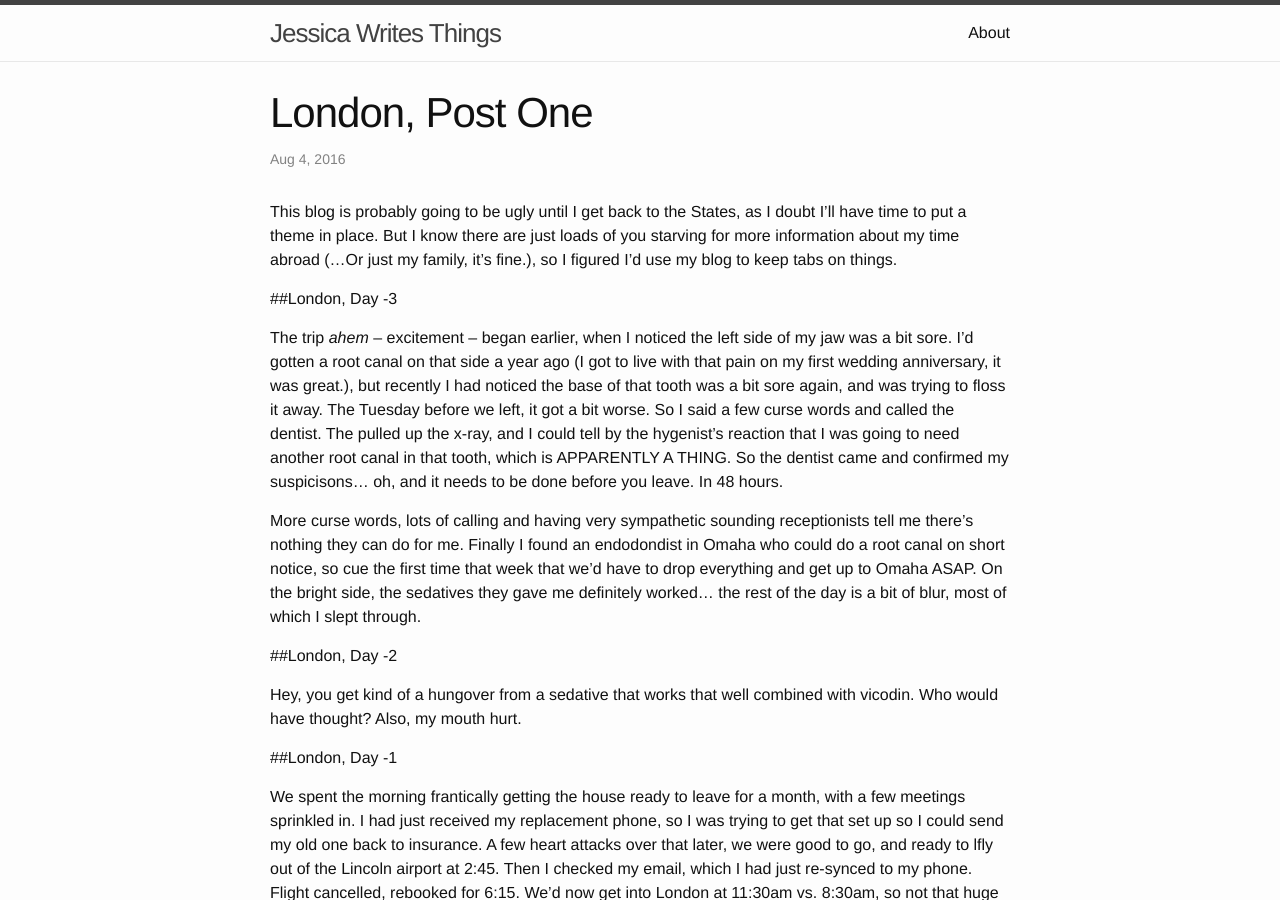
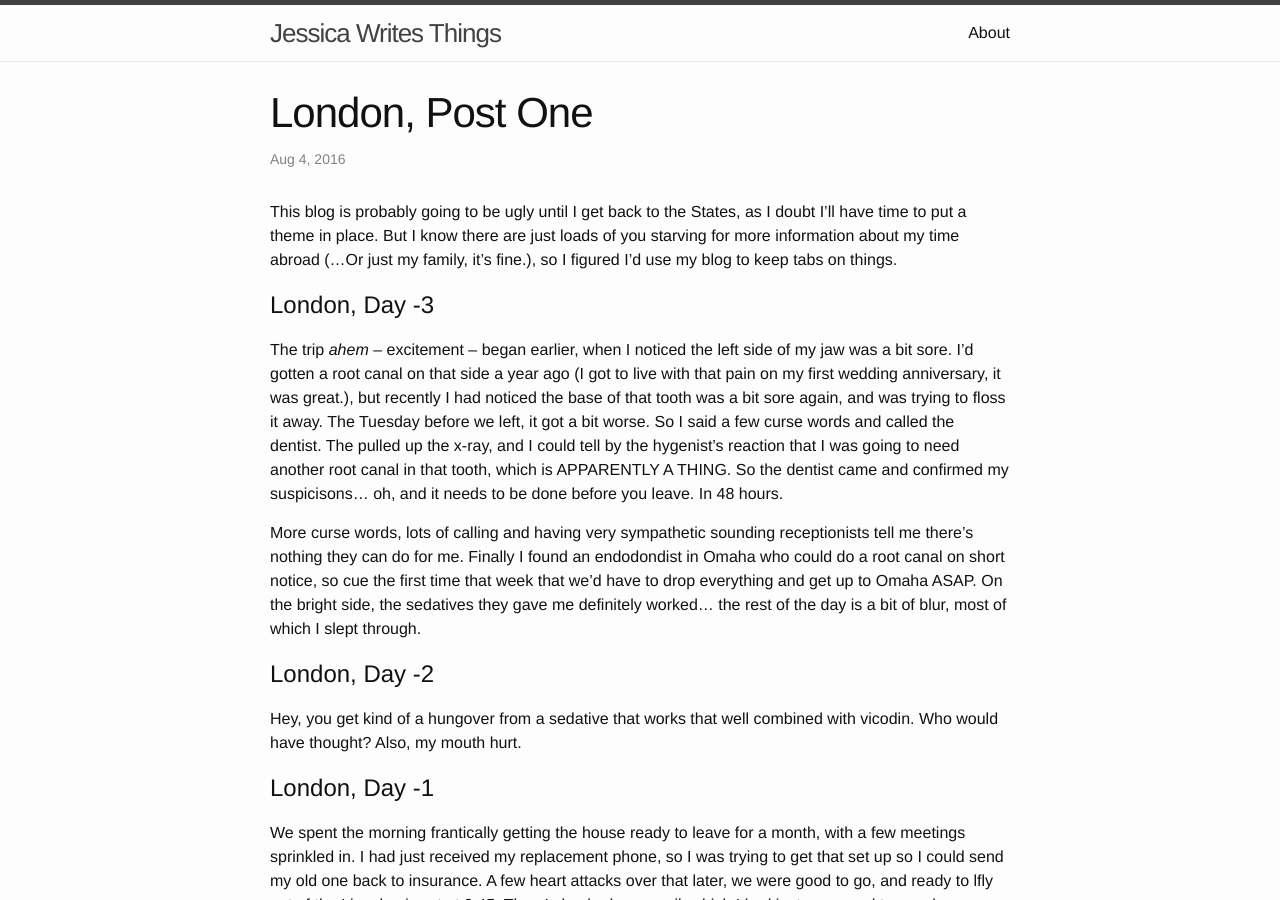
Before and after one commit to jessica-versaw/jessica-versaw.github.io, a Jekyll site: the page built from _posts/2016-08-03-London Post 1.markdown, in a window 1280 px wide and 900 px high. Built offline with Jekyll 4.4.1, drawn with Linux system fonts in a browser that asks for light colours.

Commit message:
More headers

```diff
--- a/_posts/2016-08-03-London Post 1.markdown
+++ b/_posts/2016-08-03-London Post 1.markdown
@@ -7,17 +7,17 @@ tags: Londontown
 
 This blog is probably going to be ugly until I get back to the States, as I doubt I'll have time to put a theme in place. But I know there are just loads of you starving for more information about my time abroad (...Or just my family, it's fine.), so I figured I'd use my blog to keep tabs on things.
 
-##London, Day -3
+# London, Day -3 #
 
 The trip _ahem_ -- excitement -- began earlier, when I noticed the left side of my jaw was a bit sore. I'd gotten a root canal on that side a year ago (I got to live with that pain on my first wedding anniversary, it was great.), but recently I had noticed the base of that tooth was a bit sore again, and was trying to floss it away. The Tuesday before we left, it got a bit worse. So I said a few curse words and called the dentist. The pulled up the x-ray, and I could tell by the hygenist's reaction that I was going to need another root canal in that tooth, which is APPARENTLY A THING. So the dentist came and confirmed my suspicisons... oh, and it needs to be done before you leave. In 48 hours.
 
 More curse words, lots of calling and having very sympathetic sounding receptionists tell me there's nothing they can do for me. Finally I found an endodondist in Omaha who could do a root canal on short notice, so cue the first time that week that we'd have to drop everything and get up to Omaha ASAP. On the bright side, the sedatives they gave me definitely worked... the rest of the day is a bit of blur, most of which I slept through.
 
-##London, Day -2
+# London, Day -2 #
 
 Hey, you get kind of a hungover from a sedative that works that well combined with vicodin. Who would have thought? Also, my mouth hurt.
 
-##London, Day -1
+# London, Day -1 #
 
 We spent the morning frantically getting the house ready to leave for a month, with a few meetings sprinkled in. I had just received my replacement phone, so I was trying to get that set up so I could send my old one back to insurance. A few heart attacks over that later, we were good to go, and ready to lfly out of the Lincoln airport at 2:45. Then I checked my email, which I had just re-synced to my phone. Flight cancelled, rebooked for 6:15. We'd now get into London at 11:30am vs. 8:30am, so not that huge of a deal. We re-arranged our rides and hung out until we'd need to catch the next flight. However, it wasn't long until we needed to scramble again -- our second flight had been cancelled. I called United, got a little sassy, and got a flight out of Omaha. Except we had to leave... like, twenty minutes ago. I got Claire on the line, and she raced to our house to dart us up to Omaha. Our flight changed about four times during the drive up, but things were looking promising.
 
```
